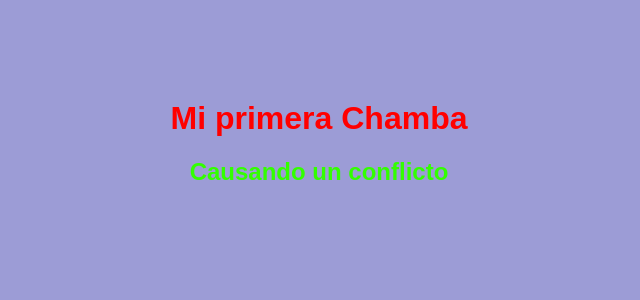
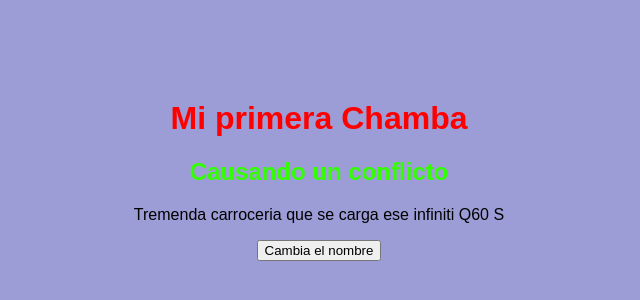
Before and after one commit to AdrianOlivaV/CH54-miPrimerRepo, a plain HTML site: page index.html in a window 1280 px wide. Shown: the whole page, without its empty margins (321-961 px from the left). Drawn offline with Linux system fonts and the light colour scheme.

Commit message:
feat;boton para cambiar el nombre

```diff
--- a/index.html
+++ b/index.html
@@ -8,6 +8,8 @@
 <body>
 	<h1>Mi primera Chamba</h1>
 	<h2> Causando un conflicto </h2>
+	<p>Tremenda carroceria que se carga ese infiniti Q60 S</p>
+	<button>Cambia el nombre</button>
 </body>
 
 </html>
```
